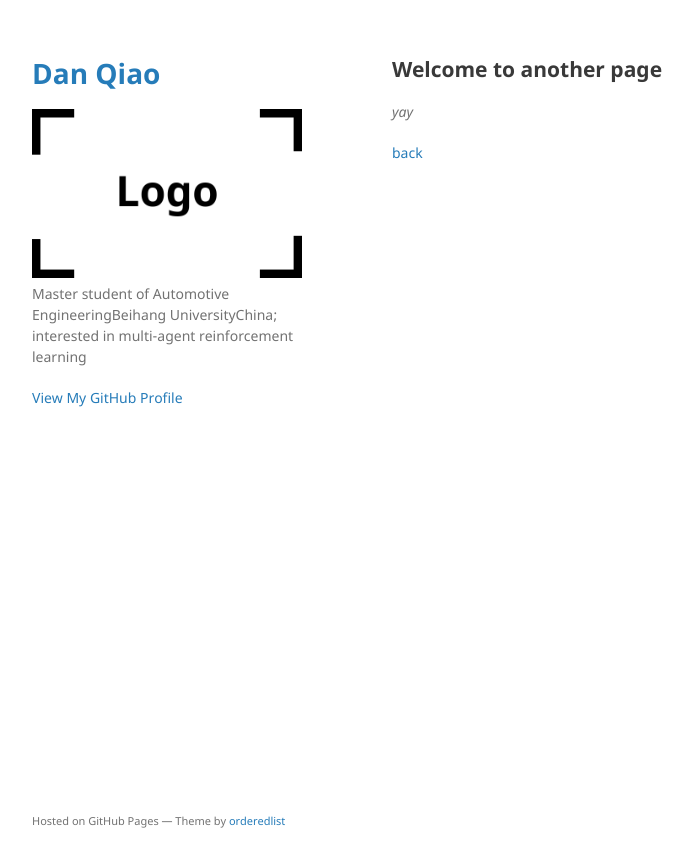
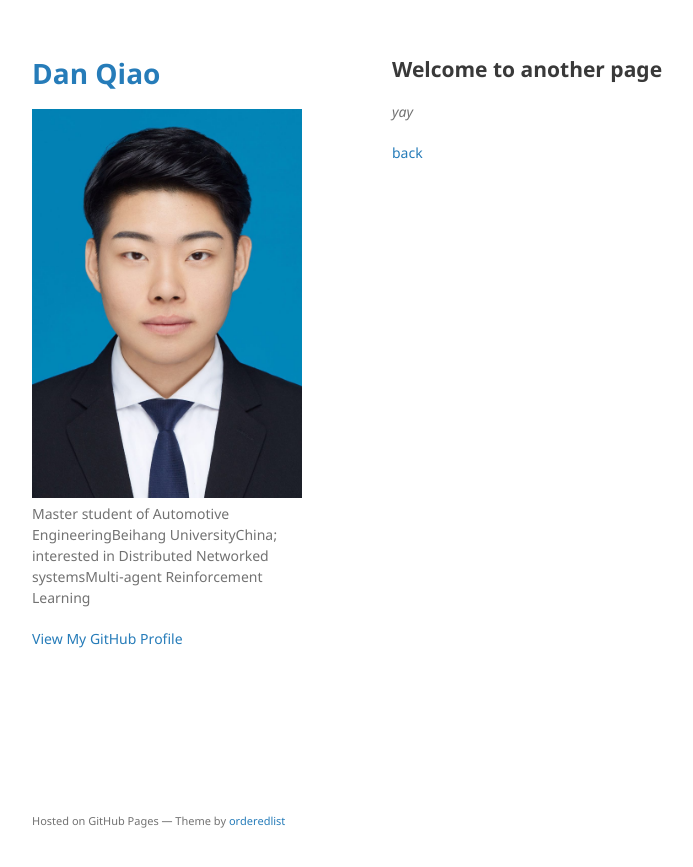
Before and after one commit to qiaodanbuaa/qiaodanbuaa.github.io, a Jekyll site: the page built from another-page.md, in a window 1280 px wide. Shown: the top 867 px of the page, without its empty margins (178-871 px from the left). Built offline with Jekyll 4.4.1, drawn with Linux system fonts in a browser that asks for light colours; our own code applies the rules of GitHub Pages for plain Markdown files.

Commit message:
Update _config.yml

```diff
--- a/_config.yml
+++ b/_config.yml
@@ -1,4 +1,4 @@
 theme: jekyll-theme-minimal
 title: [Dan Qiao]
-description: [Master student of Automotive Engineering, Beihang University, China; interested in multi-agent reinforcement learning]
-logo: /assets/logo.png
+description: [Master student of Automotive Engineering, Beihang University, China; interested in Distributed Networked systems, Multi-agent Reinforcement Learning]
+logo: /assets/photo.png
```
